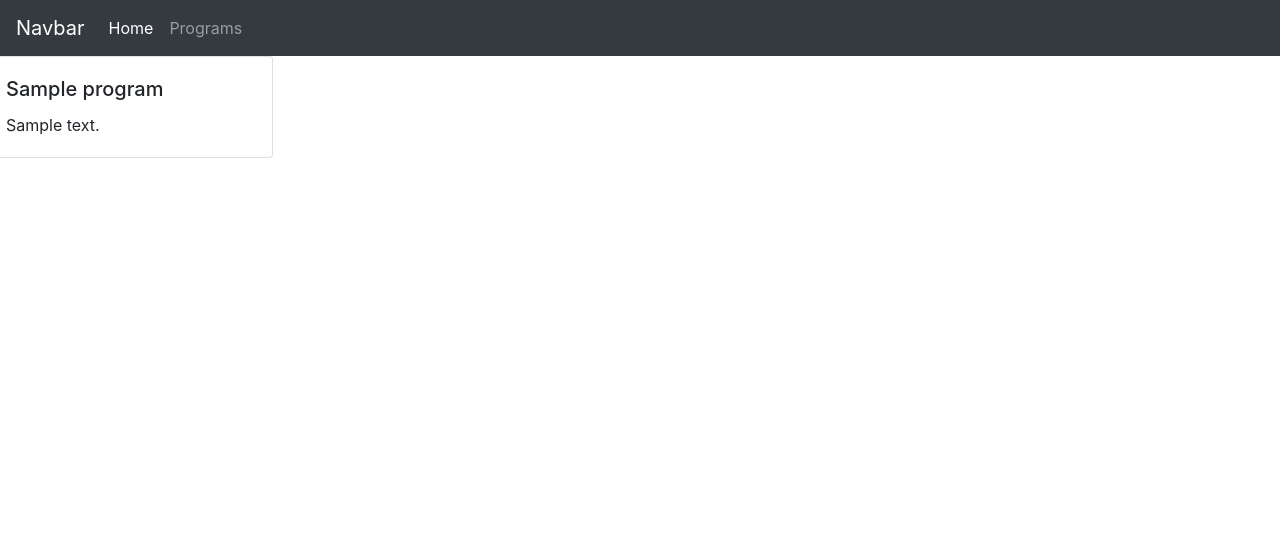
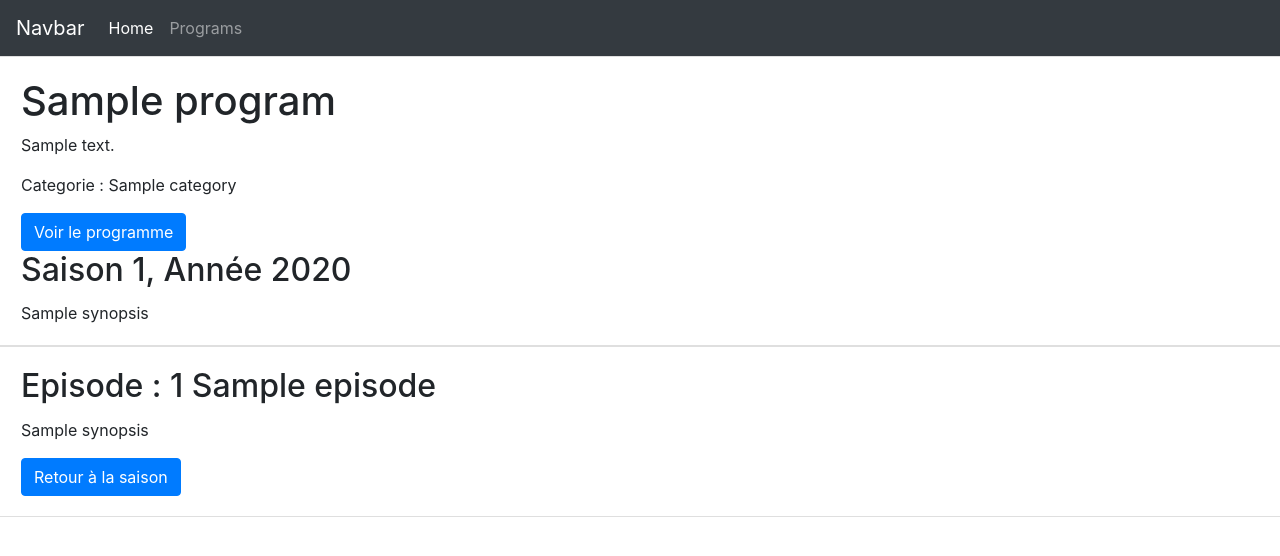
Before and after one commit to Krilline/Wild_series, a Symfony app: template templates/wild/episode.html.twig in a window 1280 px wide. Shown: the top 556 px of the page. Run offline with Twig, Linux system fonts and the light colour scheme; the template is opened without the code that fills it: most values are stand-ins (such as "Sample title", 1, 10 or a date in 2020); some libraries are stand-ins or nearby versions.

Commit message:
completed symfony10

```diff
--- a/templates/wild/episode.html.twig
+++ b/templates/wild/episode.html.twig
@@ -1,16 +1,27 @@
 {% extends 'base.html.twig' %}
 
-{% block title %}{{ category.name }}{% endblock %}
+{% block title %}{{ episode.title }}{% endblock %}
 
 {% block body %}
     <div class="row">
-        {% for program in programs %}
-            <div class="card" style="width: 18rem;">
+        <div class="card col-12" style="width: 18rem;">
+            <div class="card-body">
+                <h1 class="mt-0">{{ program.title }}</h1>
+                <p>{{ program.summary }}</p>
+                <p>Categorie : {{ program.category.name }}</p>
+                <a class="btn btn-primary" href="{{ path('wild_show_program', {'slug': program.title|replace({' ':'-'})|lower}) }}">Voir le programme</a>
+                <h2 class="card-title">Saison {{ season.number }}, Année {{ season.year }}</h2>
+                <p class="card-text">{{ episode.synopsis }}</p>
+            </div>
+        </div>
+    </div>
+    <div class="row">
+            <div class="card col-12" style="width: 18rem;">
                 <div class="card-body">
-                    <h5 class="card-title">{{ program.title }}</h5>
-                    <p class="card-text">{{ program.summary }}</p>
+                    <h2 class="card-title">Episode : {{ episode.number }} {{ episode.title }}</h2>
+                    <p class="card-text">{{ episode.synopsis }}</p>
+                    <a class="btn btn-primary" href="{{ path('wild_show_season', {'id': season.id}) }}">Retour à la saison</a>
                 </div>
             </div>
-        {% endfor %}
     </div>
 {% endblock %}
--- a/templates/wild/season.html.twig
+++ b/templates/wild/season.html.twig
@@ -15,7 +15,7 @@
         {% for episode in episodes %}
             <div class="card col-4" style="...">
                 <div class="card-body">
-                    <h2 class="card-title">Episode : {{ episode.number }} {{ episode.title }}</h2>
+                    <a href="{{ path('wild_show_episode', {'id': episode.id}) }}"><h2 class="card-title">Episode : {{ episode.number }} {{ episode.title }}</h2></a>
                     <p class="card-text">{{ episode.synopsis }}</p>
                 </div>
             </div>
--- a/templates/wild/show.html.twig
+++ b/templates/wild/show.html.twig
@@ -11,12 +11,12 @@
             <p>{{ program.summary }}</p>
             <p>Categorie : {{ program.category.name }}</p>
             {% for season in seasons %}
-                <a href="{{ path('wild_show_season', {'id': season.id}) }}"><p>Saison : {{ season.number }}, Année : {{ season.year }}</p></a>
+                <a class="btn btn-primary" href="{{ path('wild_show_season', {'id': season.id}) }}"><p>Saison : {{ season.number }}, Année : {{ season.year }}</p></a>
             {% endfor %}
         </div>
     </div>
 
-    <a href="{{ path('wild_index') }}">
+    <a class="btn btn-primary" href="{{ path('wild_index') }}">
         Retour à l'accueil
     </a>
 
```
Also changed, not shown: src/Controller/WildController.php (+23 -11 lines), templates/wild/index.html.twig (+14 -10 lines), readme.md.
